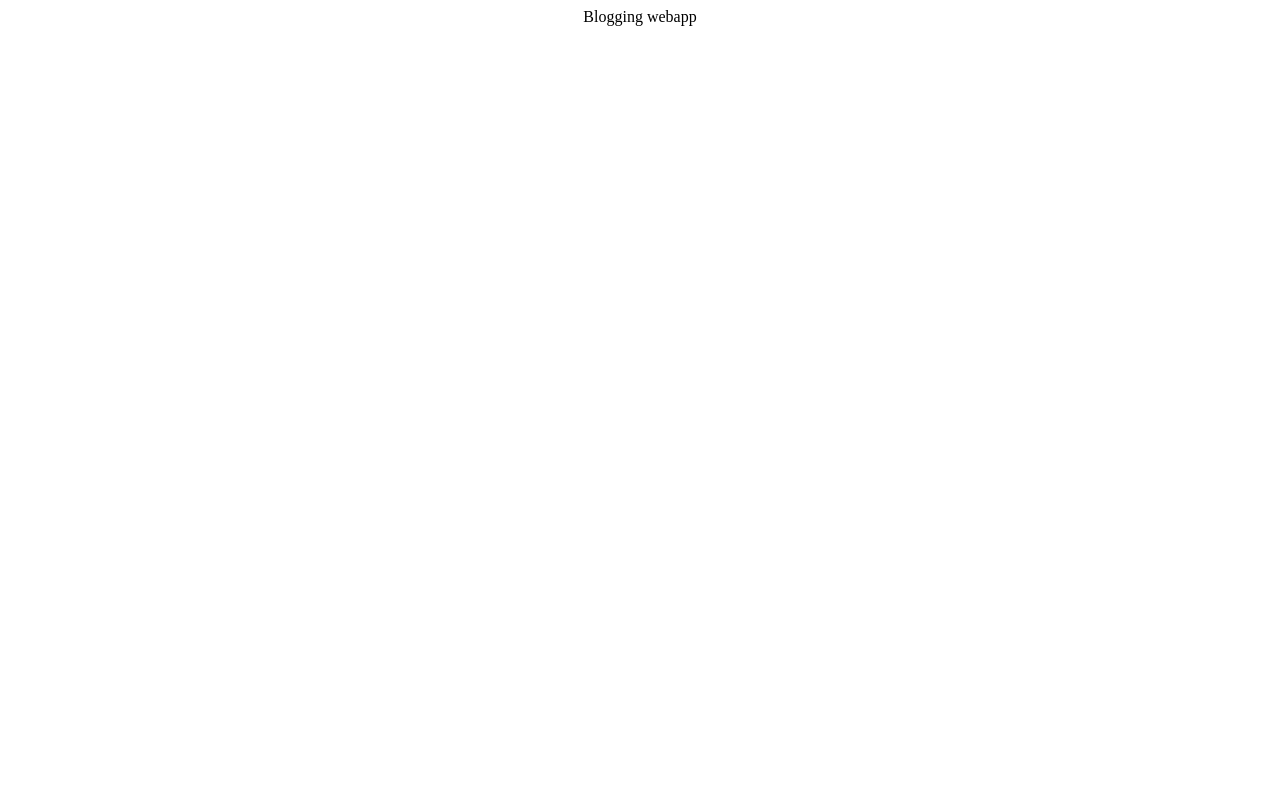
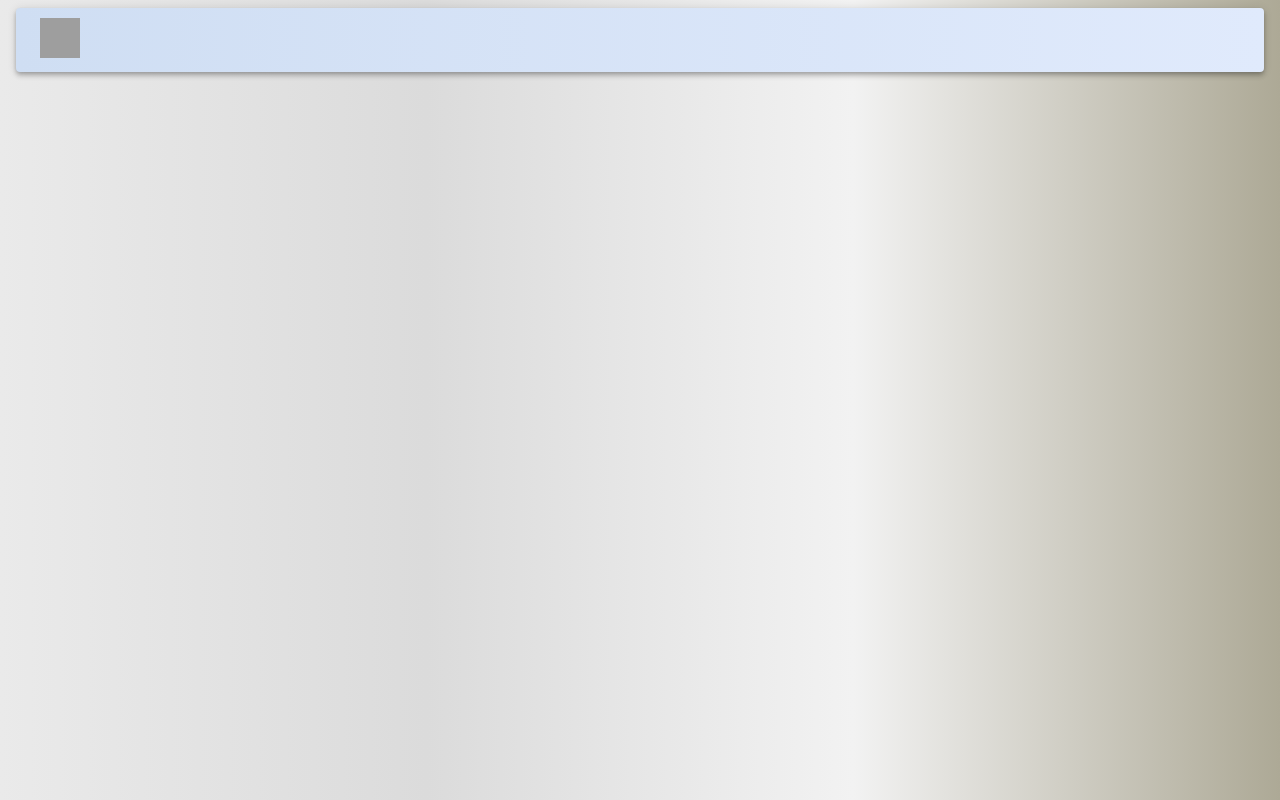
Before and after one commit to anandurdas11/Mini_project, a React (Create React App) app in the folder bloggin_webapp/: page / in a window 1280 px wide. Built offline with nearby package versions, Linux system fonts and the light colour scheme; grey boxes are pictures that could not be loaded.

Commit message:
top bar created and icon added

```diff
--- a/bloggin_webapp/package.json
+++ b/bloggin_webapp/package.json
@@ -3,6 +3,8 @@
   "version": "0.1.0",
   "private": true,
   "dependencies": {
+    "@material-ui/core": "^4.12.4",
+    "@material-ui/icons": "^4.11.3",
     "@testing-library/jest-dom": "^5.16.4",
     "@testing-library/react": "^13.3.0",
     "@testing-library/user-event": "^13.5.0",
--- a/bloggin_webapp/src/App.css
+++ b/bloggin_webapp/src/App.css
@@ -1,38 +1,29 @@
 .App {
   text-align: center;
+  display:flex;
+
 }
+body{
+ background: #ADA996;  /* fallback for old browsers */
+background: -webkit-linear-gradient(to right, #EAEAEA, #DBDBDB, #F2F2F2, #ADA996);  /* Chrome 10-25, Safari 5.1-6 */
+background: linear-gradient(to right, #EAEAEA, #DBDBDB, #F2F2F2, #ADA996); /* W3C, IE 10+/ Edge, Firefox 16+, Chrome 26+, Opera 12+, Safari 7+ */
 
-.App-logo {
-  height: 40vmin;
-  pointer-events: none;
+
+
 }
+.Appbar{
+background: #E0EAFC;
+background: -webkit-linear-gradient(to right, #CFDEF3, #E0EAFC);
+background: linear-gradient(to right, #CFDEF3, #E0EAFC);
 
-@media (prefers-reduced-motion: no-preference) {
-  .App-logo {
-    animation: App-logo-spin infinite 20s linear;
-  }
+
+border-radius: 4px;
+
+
 }
+.topAvatar {
+  width: 40px;
+  height: 40px;
+  cursor: pointer;
 
-.App-header {
-  background-color: #282c34;
-  min-height: 100vh;
-  display: flex;
-  flex-direction: column;
-  align-items: center;
-  justify-content: center;
-  font-size: calc(10px + 2vmin);
-  color: white;
 }
-
-.App-link {
-  color: #61dafb;
-}
-
-@keyframes App-logo-spin {
-  from {
-    transform: rotate(0deg);
-  }
-  to {
-    transform: rotate(360deg);
-  }
-}
--- a/bloggin_webapp/src/App.js
+++ b/bloggin_webapp/src/App.js
@@ -1,9 +1,23 @@
 import './App.css';
+
+import { AppBar, Toolbar } from '@material-ui/core';
 
 function App() {
   return (
-    <div className="App">
-     Blogging webapp
+    <div>
+      <body>
+        <AppBar className="Appbar" position="static">
+          <Toolbar>
+            <header>
+              <img
+                src="https://cdn0.iconfinder.com/data/icons/font-awesome-solid-vol-1/512/blog-128.png"
+                className="topAvatar" alt="icon"
+              />
+
+            </header>
+          </Toolbar>
+        </AppBar>
+      </body>
     </div>
   );
 }
```
Also changed, not shown: 1 other file (tests, documents, lock files or other folders).
